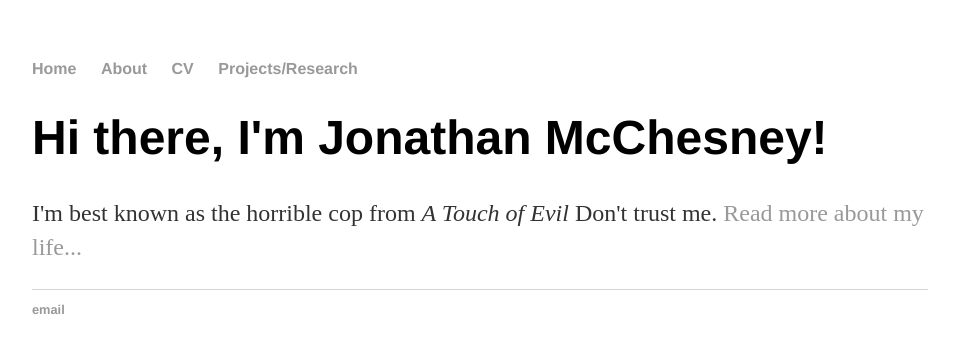
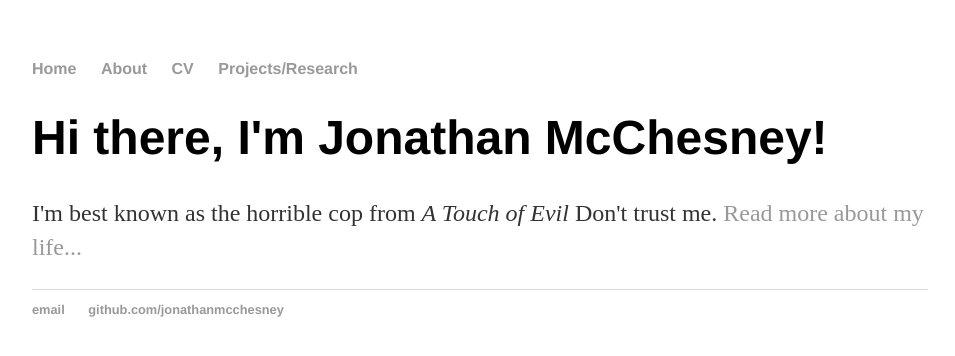
Before and after one commit to jonathanmcchesney/jonathanmcchesney.github.io, a Jekyll site: the page built from index.html, in a window 1280 px wide. Shown: the top 356 px of the page, without its empty margins (160-1115 px from the left). Built offline with Jekyll 4.4.1, drawn with Linux system fonts in a browser that asks for light colours.

Commit message:
chore: add href back in

```diff
--- a/_layouts/default.html
+++ b/_layouts/default.html
@@ -22,7 +22,7 @@
 			<footer>
 	    		<ul>
 	        		<li><a href="mailto:jmcchesney01@qub.ac.uk">email</a></li>
-	        		<!-- <li><a href="https://github.com/jonathanmcchesney">github.com/jonathanmcchesney</a></li> -->
+	        		<li><a href="https://github.com/jonathanmcchesney">github.com/jonathanmcchesney</a></li>
 				</ul>
 			</footer>
 		</body>
```
